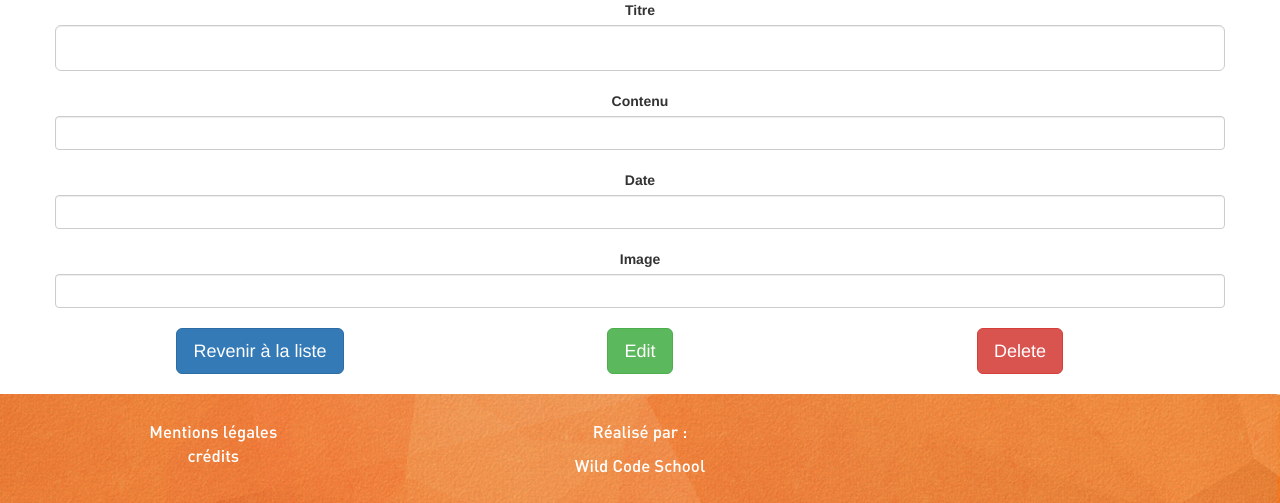
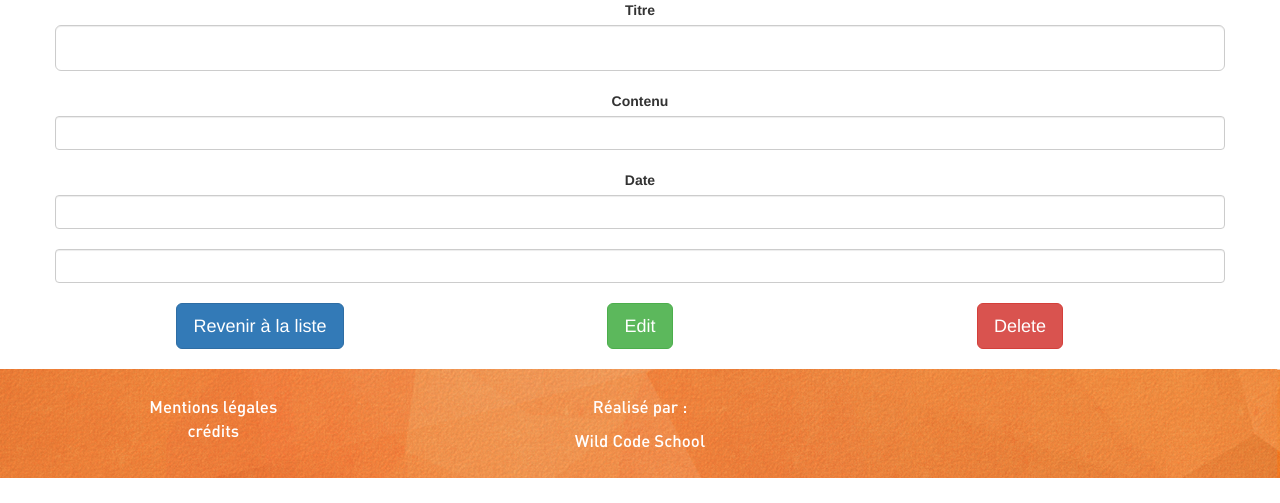
Before and after one commit to WildCodeSchool/orleans-0916-tourismeludique, a Symfony app: template m-tourisme/app/Resources/views/actu/edit.html.twig in a window 1280 px wide. Shown: the part 477-980 px from the top of the page. After the commit the page ends 955 px from the top, so only its background shows below. Run offline with Twig, Linux system fonts and the light colour scheme; the template is opened without the code that fills it, so the values that code supplies are empty; form fields are guessed from the names that the template uses; some libraries are stand-ins or nearby versions.

Commit message:
debug admin

```diff
--- a/m-tourisme/app/Resources/views/actu/edit.html.twig
+++ b/m-tourisme/app/Resources/views/actu/edit.html.twig
@@ -22,15 +22,13 @@
                             {{ form_row(edit_form.titre, { 'attr': {'class': 'form-control input-lg'}}) }}<br/>
                             {{ form_row(edit_form.contenu, { 'attr': {'class': 'form-control', 'rows': '15'}}) }}<br/>
                             {{ form_row(edit_form.date, {value : "now"|date("d/m/Y")}) }}<br/>
-                            {{ form_row(edit_form.image) }}<br/>
-
+                            {{ form_widget(edit_form.image) }}<br/>
+                        {{ form_end(edit_form) }}
                 </div>
                 <div class="container-fluid">
                     <div class="row">
                         <div class="col-xs-4">
-                            <a href="{{ path('actu_index') }}"><input type="submit" class="btn btn-primary btn-lg"
-                                                                      value="Revenir à la
-                            liste"></a>
+                            <a  class="btn btn-primary btn-lg" href="{{ path('actu_index') }}">Revenir à la liste</a>
                         </div>
                         <div class="col-xs-4">
                             <input type="submit" class="btn btn-success btn-lg" value="Edit" />
--- a/m-tourisme/app/Resources/views/actu/new.html.twig
+++ b/m-tourisme/app/Resources/views/actu/new.html.twig
@@ -32,8 +32,7 @@
                 <div class="container-fluid">
                     <div class="row">
                         <div class="col-xs-6">
-                            <a href="{{ path('actu_index') }}"><input type="submit" class="btn btn-primary btn-lg"
-                                                                      value="Revenir à la liste"/></a>
+                            <a  class="btn btn-primary btn-lg" href="{{ path('actu_index') }}">Revenir à la liste</a>
                         </div>
                         <div class="col-xs-6">
                             {{ form_start(form) }}
--- a/m-tourisme/app/Resources/views/actu/show.html.twig
+++ b/m-tourisme/app/Resources/views/actu/show.html.twig
@@ -49,8 +49,7 @@
         <div class="container-fluid">
             <div class="row bouton">
                 <div class="col-xs-4">
-                        <a href="{{ path('actu_index') }}"><input type="submit" class="btn btn-primary btn-lg"
-                                                                  value="Retour à la liste"></a>
+                    <a  class="btn btn-primary btn-lg" href="{{ path('actu_index') }}">Revenir à la liste</a>
                 </div>
                 <div class="col-xs-4">
                         <a href="{{ path('actu_edit', { 'id': actu.id }) }}"><input type="submit" class="btn
--- a/m-tourisme/src/AdminBundle/Form/actuType.php
+++ b/m-tourisme/src/AdminBundle/Form/actuType.php
@@ -21,7 +21,7 @@ class actuType extends AbstractType
             ->add('titre', TextType::class, array('attr'=>array('label_class'=>'red')))
             ->add('contenu')
             ->add('date', 'date')
-            ->add('image', FileType::class, array('attr'=>array('require'=>'false')))
+            ->add('image', FileType::class)
         ;
     }
 
```
Also changed, not shown: m-tourisme/web/upload/001c83f2fb0cdb752ff4b5bd9350beec.jpeg (added), m-tourisme/web/upload/35f1bdc8c601d2c0ae03f610c4f0227b.jpeg (added), m-tourisme/web/upload/424a3d655b7098be1115b99293bf0ca1.jpeg (added), m-tourisme/web/upload/88d312aa840d9b5455f5621bbfc5be7f.jpeg (added), m-tourisme/web/upload/ffbd77a49d0a9969d72c5e962e1fd62e.jpeg (added).
